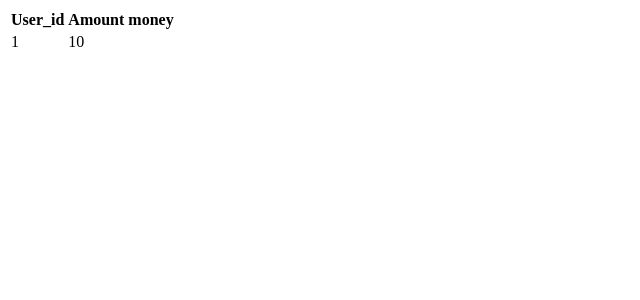
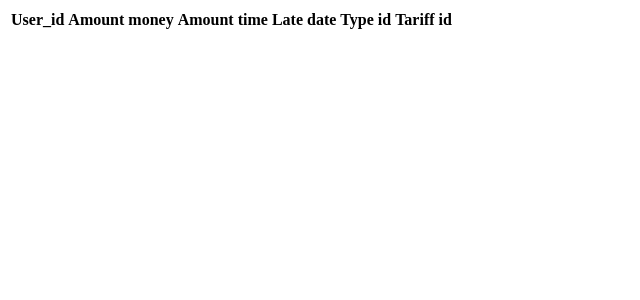
Before and after one commit to An-3/failpay, a CodeIgniter app: page /index.php/trans/index in a window 1280 px wide. Shown: the top 300 px of the page, without its empty margins (0-640 px from the left). Run offline with CodeIgniter, Linux system fonts and the light colour scheme; tables that the repository leaves empty hold one stand-in row (values such as "Sample post"); lists and menus that the app fills with data are empty.

Commit message:
update trans

```diff
--- a/application/controllers/trans.php
+++ b/application/controllers/trans.php
@@ -4,10 +4,11 @@
 
     function index() {
         $this->load->model('trans_model');
-        if ($this->uri->segment(3) !== FALSE) {
+        if ($this->uri->segment(2) === FALSE) {
             $data['content'] = $this->trans_model->getData();
         }else{
-            $data['content'] = $this->trans_model->getData();
+            $user_id = $this->uri->segment(2);
+            $data['content'] = $this->trans_model->getData($user_id);
         }
         $data['page_title'] = "List of transaction";
         $this->load->view('trans_view', $data);
@@ -15,9 +16,26 @@
 
     function transaction() {
         $data['page_title'] = "Save transaction";
+        $this->load->model('trans_model');
         $user_id = $this->uri->segment(2);
+        $data = array();
         $amount_money = ($this->uri->segment(3) !== FALSE) ? $this->uri->segment(3) : 0;
-        $this->load->view('trans_view', $data);
+        if( $this->trans_model->getUser($user_id) ){
+            if( $_SERVER['REMOTE_ADDR'] == '172.16.5.177' ){
+                $data['user_id'] = $user_id;
+                $data['amount_money'] = $amount_money;
+                $data['amount_time'] = 0;
+                $data['late_date'] = date('Y-m-d H:i:s');
+                $data['type_id'] = 1;
+                $data['tariff_id'] = 1;
+                $data['content'] = $this->trans_model->saveData($data);
+            }else{
+               $data['content'] = 'You dont have access';
+            }
+        }else{
+            $data['content'] = 'No such user';
+        }
+        $this->load->view('transSave_view', $data);
     }
 
 
--- /dev/null
+++ b/application/views/transSave_view.php
@@ -0,0 +1,2 @@
+<?php
+echo $content;
--- a/application/views/trans_view.php
+++ b/application/views/trans_view.php
@@ -9,6 +9,10 @@
                 <tr>
                     <th><b>User_id</b></th>
                     <th><b>Amount money</b></th>
+                    <th><b>Amount time</b></th>
+                    <th><b>Late date</b></th>
+                    <th><b>Type id</b></th>
+                    <th><b>Tariff id</b></th>
                 </tr>
             </thead>
             <tbody>
@@ -16,6 +20,10 @@
                     <tr>
                         <td><?= $trans->user_id ?></td>
                         <td><?= $trans->amount_money ?></td>
+                        <td><?= $trans->amount_time ?></td>
+                        <td><?= $trans->late_date ?></td>
+                        <td><?= $trans->type_id ?></td>
+                        <td><?= $trans->tariff_id ?></td>
                     </tr>
                 <?php endforeach; ?>
             </tbody>
```
Also changed, not shown: application/models/trans_model.php (+37 -7 lines).
